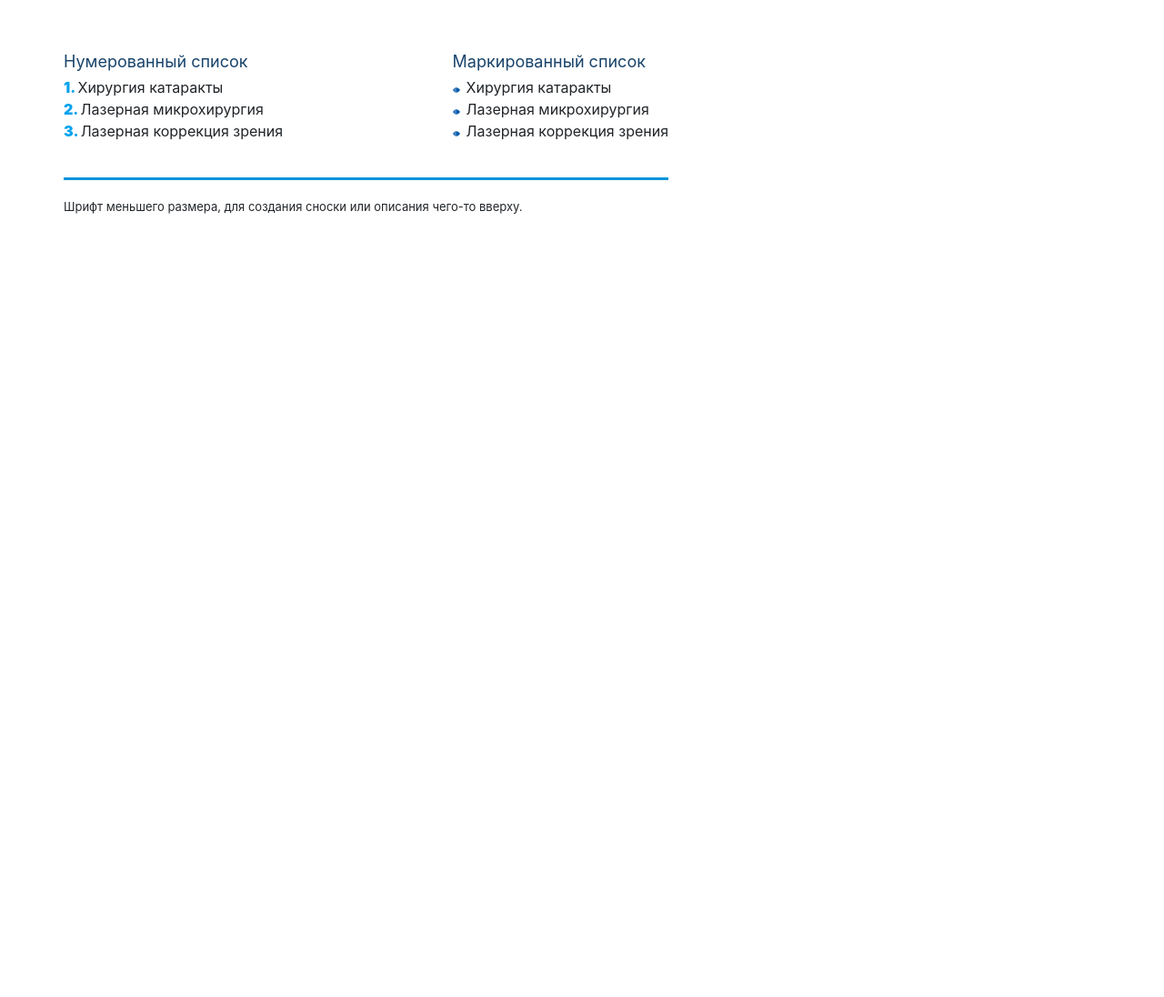
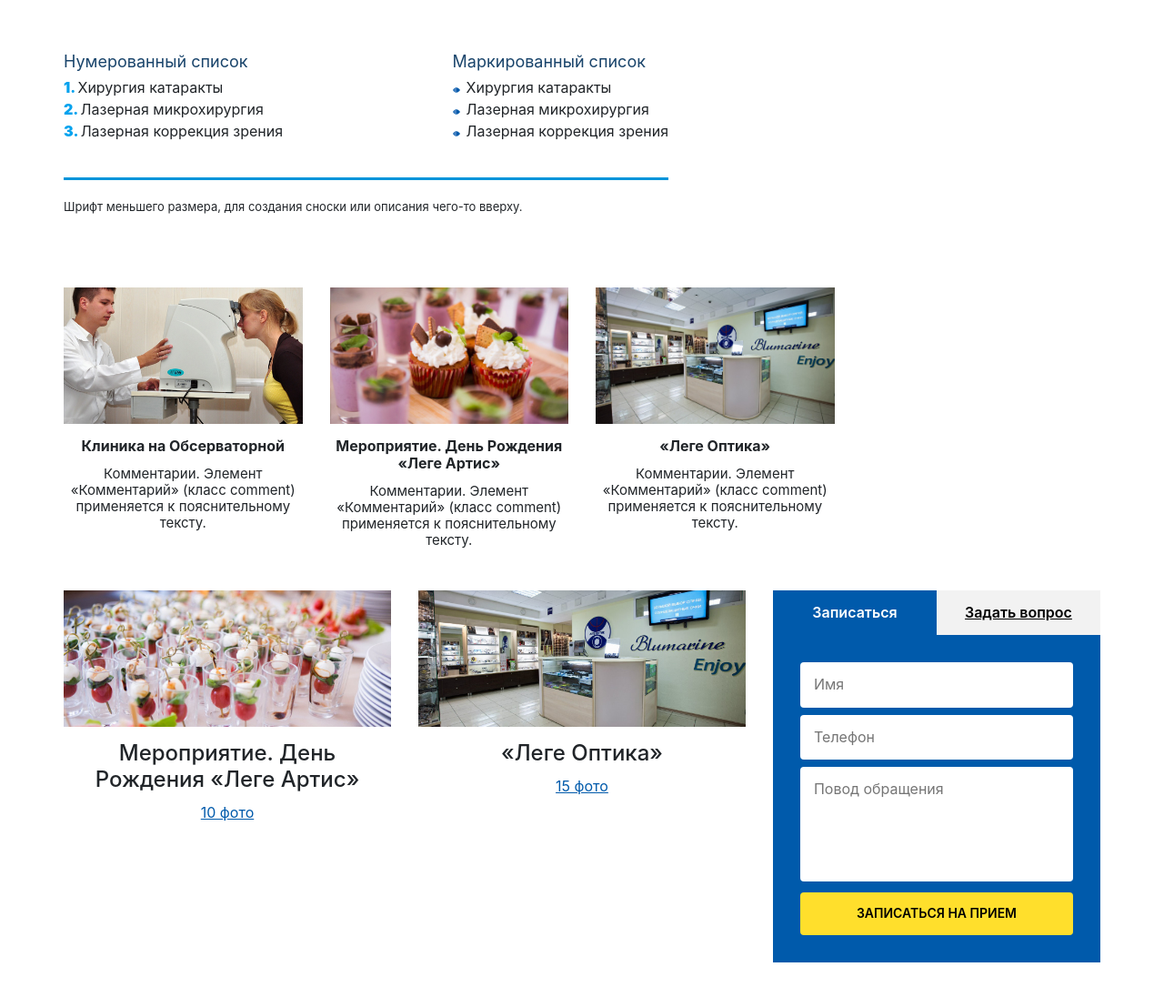
Before and after one commit to artreikan/lege-artis, a website: page index.html in a window 1280 px wide. Shown: the part 2246-3342 px from the top of the page at 91% size. Before the commit the page ends 2522 px from the top, so only its background shows below. Drawn offline with nearby package versions, Linux system fonts and the light colour scheme.

Commit message:
сверстана секция с новостями и формой

```diff
--- a/index.html
+++ b/index.html
@@ -211,7 +211,8 @@
 				</div>
 				<div class="gallery__items">
 					<div class="gallery__item-wrap">
-						<div class="gallery__item" style="background-image: url('dist/img/slide-1.jpg')">
+						<div class="gallery__item" style="background-image: url('dist/img/slide-1.jpg')" role="img"
+						     aria-label="Slide 1">
 							<div class="gallery__item-actions-wrap">
 								<div class="gallery__item-actions">
 									<button class="gallery__item-actions-btn" aria-label="Открыть на весь экран">
@@ -224,7 +225,8 @@
 						</div>
 					</div>
 					<div class="gallery__item-wrap">
-						<div class="gallery__item" style="background-image: url('dist/img/slide-2.jpg')">
+						<div class="gallery__item" style="background-image: url('dist/img/slide-2.jpg')" role="img"
+						     aria-label="Slide 2">
 							<div class="gallery__item-actions-wrap">
 								<div class="gallery__item-actions">
 									<button class="gallery__item-actions-btn" aria-label="Открыть на весь экран">
@@ -237,7 +239,8 @@
 						</div>
 					</div>
 					<div class="gallery__item-wrap">
-						<div class="gallery__item" style="background-image: url('dist/img/slide-3.jpg')">
+						<div class="gallery__item" style="background-image: url('dist/img/slide-3.jpg')" role="img"
+						     aria-label="Slide 4">
 							<div class="gallery__item-actions-wrap">
 								<div class="gallery__item-actions">
 									<button class="gallery__item-actions-btn" aria-label="Открыть на весь экран">
@@ -250,7 +253,8 @@
 						</div>
 					</div>
 					<div class="gallery__item-wrap">
-						<div class="gallery__item" style="background-image: url('dist/img/slide-1.jpg')">
+						<div class="gallery__item" style="background-image: url('dist/img/slide-1.jpg')" role="img"
+						     aria-label="Slide 5">
 							<div class="gallery__item-actions-wrap">
 								<div class="gallery__item-actions">
 									<button class="gallery__item-actions-btn" aria-label="Открыть на весь экран">
@@ -263,7 +267,8 @@
 						</div>
 					</div>
 					<div class="gallery__item-wrap">
-						<div class="gallery__item" style="background-image: url('dist/img/slide-4.jpg')">
+						<div class="gallery__item" style="background-image: url('dist/img/slide-4.jpg')" role="img"
+						     aria-label="Slide 6">
 							<div class="gallery__item-actions-wrap">
 								<div class="gallery__item-actions">
 									<button class="gallery__item-actions-btn" aria-label="Открыть на весь экран">
@@ -320,6 +325,109 @@
 				</div>
 			</section>
 			<!-- /.lists -->
+
+			<section class="news">
+				<h2 class="visually-hidden">Новости</h2>
+				<div class="container">
+					<div class="news__row">
+						<article class="news__item">
+							<div class="news__item-img" style="background-image: url('dist/img/slide-1.jpg')" role="img"
+							     aria-label="News 1">
+
+							</div>
+							<h3 class="news__item-title">
+								Клиника на Обсерваторной
+							</h3>
+							<p class="news__item-descr">
+								Комментарии. Элемент
+								«Комментарий» (класс comment)
+								применяется к пояснительному
+								тексту.
+							</p>
+						</article>
+						<article class="news__item">
+							<div class="news__item-img" style="background-image: url('dist/img/news-2.jpg')" role="img"
+							     aria-label="News 2">
+
+							</div>
+							<h3 class="news__item-title">
+								Мероприятие. День Рождения
+								«Леге Артис»
+							</h3>
+							<p class="news__item-descr">
+								Комментарии. Элемент
+								«Комментарий» (класс comment)
+								применяется к пояснительному
+								тексту.
+							</p>
+						</article>
+						<article class="news__item">
+							<div class="news__item-img" style="background-image: url('dist/img/news-3.jpg')" role="img"
+							     aria-label="News 3">
+
+							</div>
+							<h3 class="news__item-title">
+								«Леге Оптика»
+							</h3>
+							<p class="news__item-descr">
+								Комментарии. Элемент
+								«Комментарий» (класс comment)
+								применяется к пояснительному
+								тексту.
+							</p>
+						</article>
+					</div>
+					<div class="news__row">
+						<article class="news__item news__item--big">
+							<div class="news__item-img" style="background-image: url('dist/img/news-4.jpg')" role="img"
+							     aria-label="News 4">
+
+							</div>
+							<h3 class="news__item-title news__item-title--big">
+								Мероприятие. День Рождения
+								«Леге Артис»
+							</h3>
+							<a href="#!" class="news__item-link">10 фото</a>
+						</article>
+						<article class="news__item news__item--big">
+							<div class="news__item-img" style="background-image: url('dist/img/news-3.jpg')" role="img"
+							     aria-label="News 4">
+
+							</div>
+							<h3 class="news__item-title news__item-title--big">
+								«Леге Оптика»
+							</h3>
+							<a href="#!" class="news__item-link">15 фото</a>
+						</article>
+						<form action="/" method="post" class="form news__form">
+							<div class="form-switcher">
+								<button type="button" class="form-switcher__btn form-switcher__btn--active">Записаться</button>
+								<button type="button" class="form-switcher__btn">Задать вопрос</button>
+							</div>
+							<div class="form__group">
+								<p class="form__error"></p>
+								<label for="input-name" class="form__label visually-hidden">Имя</label>
+								<input type="text" name="name" id="input-name" class="form__input" placeholder="Имя">
+							</div>
+							<div class="form__group">
+								<p class="form__error"></p>
+								<label for="input-tel" class="form__label visually-hidden">Телефон</label>
+								<input type="tel" name="tel" id="input-tel" class="form__input" placeholder="Телефон">
+							</div>
+							<div class="form__group">
+								<p class="form__error"></p>
+								<label for="textarea-message" class="form__label visually-hidden">Повод обращения</label>
+								<textarea name="message" id="textarea-message" rows="5"
+								          placeholder="Повод обращения" class="form__input form__input--textarea"></textarea>
+							</div>
+							<div class="form__group">
+								<button class="g-btn form__btn">Записаться на прием</button>
+							</div>
+						</form>
+					</div>
+				</div>
+			</section>
+			<!-- /.news -->
 		</main>
 		<!-- /.main-content -->
 
--- /dev/null
+++ b/src/scss/blocks/_form.scss
@@ -0,0 +1,60 @@
+$errorTextColor: #cb2c38;
+
+.form {
+  padding-bottom: 30px;
+}
+
+.form-switcher {
+  display: flex;
+  flex-wrap: wrap;
+  margin-bottom: 30px;
+}
+
+.form-switcher__btn {
+  border: none;
+  width: 50%;
+  padding: 15px;
+  background-color: $secondBgColor;
+  text-decoration: underline;
+  transition: background-color $duration, color $duration;
+  font-weight: 600;
+
+  &--active,
+  &:hover {
+    background-color: $primaryColor;
+    color: #fff;
+    text-decoration: none;
+  }
+}
+
+.form__group {
+  padding-left: 30px;
+  padding-right: 30px;
+
+  &:not(:last-child) {
+    margin-bottom: 8px;
+  }
+}
+
+.form__input,
+.form__btn {
+  width: 100%;
+  padding: 15px;
+}
+
+.form__input {
+  border-radius: 4px;
+  border: none;
+
+  &--textarea {
+    resize: none;
+  }
+}
+
+.form__error {
+  color: $errorTextColor;
+  font-weight: 500;
+  line-height: 1;
+  margin-bottom: 8px;
+  display: none;
+}
--- a/src/scss/blocks/_gallery.scss
+++ b/src/scss/blocks/_gallery.scss
@@ -50,6 +50,7 @@
 .gallery__item-actions-btn {
   background: none;
   border: none;
+  z-index: 101;
 
   svg {
     width: 42px;
--- /dev/null
+++ b/src/scss/blocks/_news.scss
@@ -0,0 +1,43 @@
+.news {
+  padding: 40px 0;
+}
+
+.news__row {
+  @include row;
+}
+
+.news__item {
+  @include col(3);
+  text-align: center;
+  margin-bottom: 30px;
+
+  &--big {
+    @include col(4);
+  }
+}
+
+.news__item-img {
+  height: 150px;
+  margin-bottom: 15px;
+  background-size: cover;
+  background-position: center;
+}
+
+.news__item-title {
+  margin-bottom: 12px;
+  font-size: 16px;
+
+  &--big {
+    font-size: 24px;
+    font-weight: 500;
+  }
+}
+
+.news__item-descr {
+  font-size: 15px;
+}
+
+.news__form {
+  @include col(4);
+  background: $primaryColor;
+}
--- a/src/scss/blocks/_page-header.scss
+++ b/src/scss/blocks/_page-header.scss
@@ -142,9 +142,10 @@ $navLinksColor: #333333;
   display: block;
   padding: 20px;
   text-transform: uppercase;
+  transition: background-color $duration;
 
   &:hover {
     color: #fff;
-    background: $secondaryColor;
+    background-color: $secondaryColor;
   }
 }
--- a/src/scss/style.scss
+++ b/src/scss/style.scss
@@ -16,3 +16,5 @@
 @import "blocks/about";
 @import "blocks/gallery";
 @import "blocks/lists";
+@import "blocks/form";
+@import "blocks/news";
```
Also changed, not shown: dist/css/style.css, dist/img/news-2.jpg (added), dist/img/news-3.jpg (added), dist/img/news-4.jpg (added), src/img/news-2.jpg (added), src/img/news-3.jpg (added), src/img/news-4.jpg (added).
